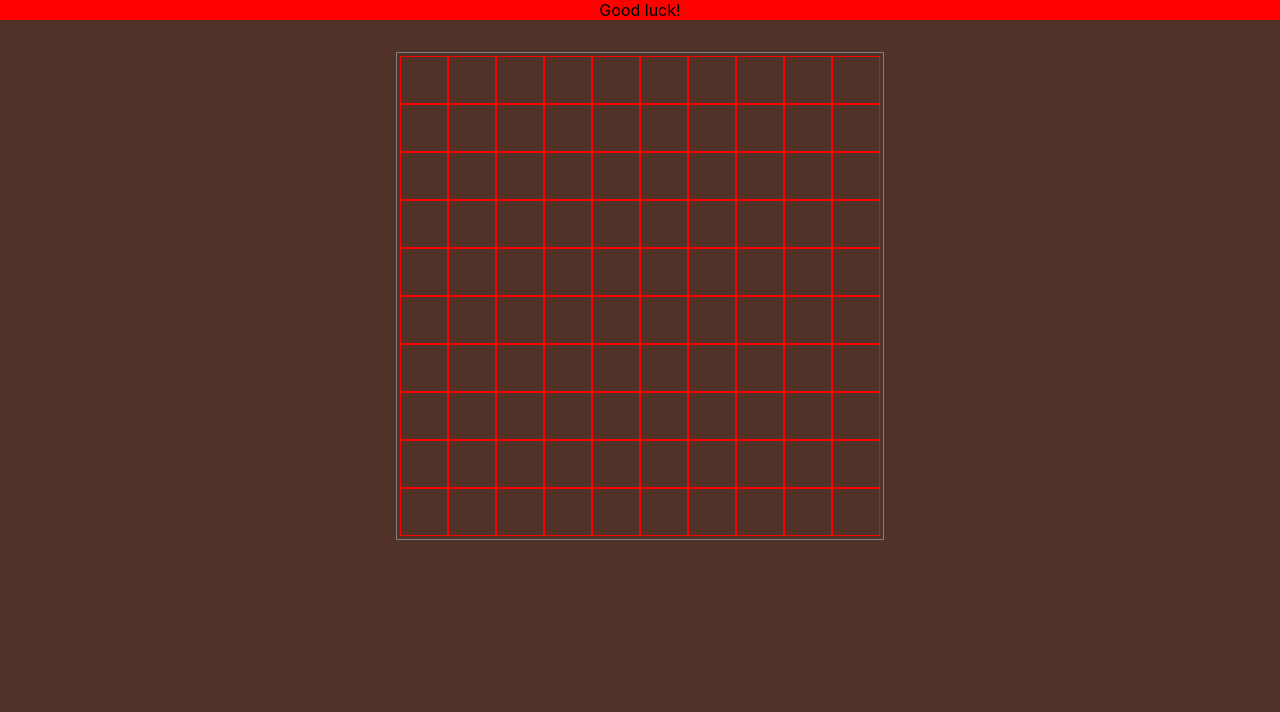
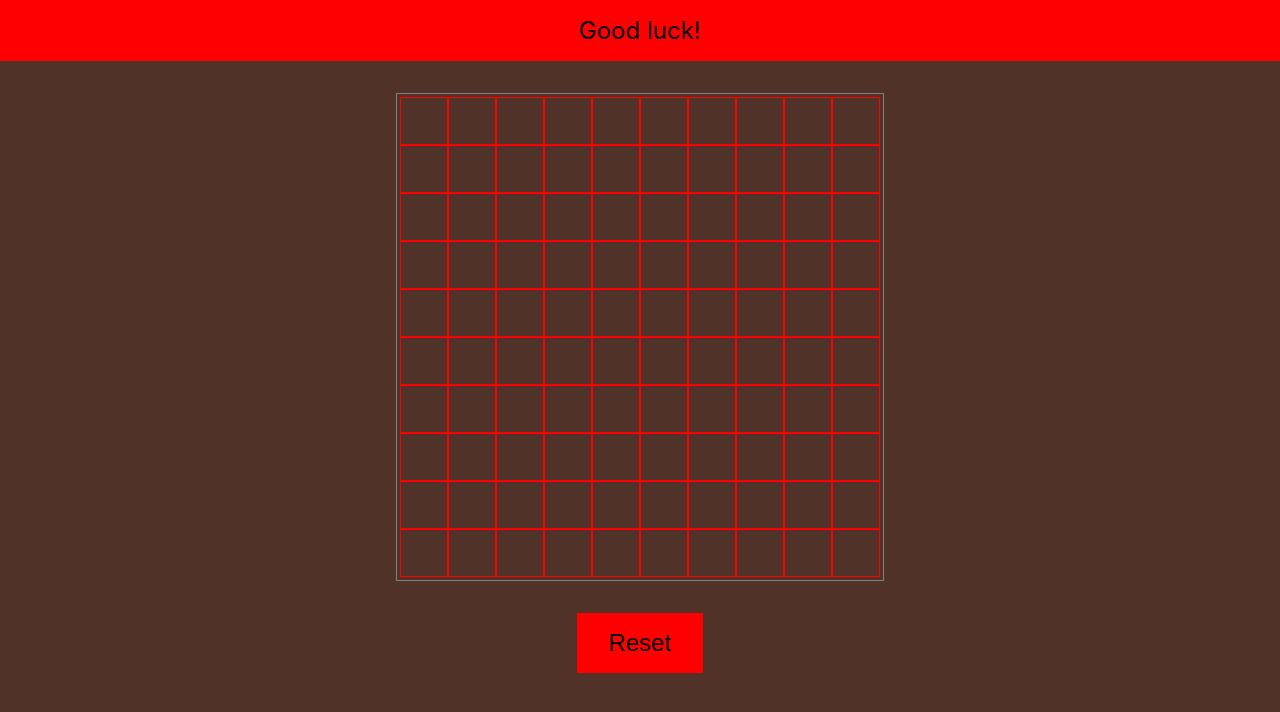
Before and after one commit to Karoly-Git/gomoku, a React (Create React App) app: page / in a window 1280 px wide. Shown: the top 712 px of the page. Built offline with nearby package versions, Linux system fonts and the light colour scheme.

Commit message:
Adding a reset button to restart game. Also, fixing checkDiagonal_B function.

```diff
--- a/src/App.css
+++ b/src/App.css
@@ -11,18 +11,22 @@ body {
 .App {
   display: flex;
   flex-direction: column;
+  align-items: center;
 }
 .App .who-won {
   background-color: red;
   display: flex;
   justify-content: center;
+  width: 100%;
+  padding: 1rem;
+  font-size: 1.5rem;
 }
 .App .board {
   display: flex;
   flex-direction: column;
   border: 1px solid gray;
   padding: 3px;
-  margin: 2rem auto 0;
+  margin-top: 2rem;
 }
 .App .board .row {
   display: flex;
@@ -52,4 +56,16 @@ body {
 .App .board .row .cell .disk-B {
   background-color: blue;
   color: white;
+}
+.App .reset-btn {
+  background-color: red;
+  font-size: 1.5rem;
+  box-shadow: none;
+  border: none;
+  margin-top: 2rem;
+  padding: 1rem 2rem;
+  cursor: pointer;
+}
+.App .reset-btn:hover {
+  background-color: yellow;
 }/*# sourceMappingURL=App.css.map */
--- a/src/App.js
+++ b/src/App.js
@@ -13,10 +13,14 @@ function App() {
     8.  Check vertically if active player won.
     9.  Check diagonal-A is active player won.
     10. Check diagonal-B is active player won.
+    11. Add a reset button to restart game.
   */
+
+  const winCount = 3;
 
   const [activePlayer, setActivePlayer] = useState('A');
   const [isAvailableCell, setIsAvailableCell] = useState(true);
+  const [isThereWinner, setIsThereWinner] = useState(false);
 
   function makeMatrix(n = 10, m = 10) {
     let matrix = new Array(m).fill(new Array(n).fill(null));
@@ -51,7 +55,7 @@ function App() {
     let startX = x;
     let count = 0;
 
-    for (let i = x; i > 0; i--) {
+    for (let i = x; i >= 0; i--) {
       if (matrix[y][i].player === '' || matrix[y][i].player === (activePlayer === 'A' ? 'B' : 'A')) {
         break;
       }
@@ -62,8 +66,9 @@ function App() {
     for (let k = startX; k < matrix[0].length; k++) {
       count++;
 
-      if (count >= 5) {
+      if (count >= winCount) {
         console.log(activePlayer === 'A' ? 'Player-A won!' : 'Player-B won!');
+        setIsThereWinner(true);
         break;
       }
 
@@ -88,8 +93,9 @@ function App() {
     for (let k = startY; k < matrix.length; k++) {
       count++
 
-      if (count >= 5) {
+      if (count >= winCount) {
         console.log(activePlayer === 'A' ? 'Player-A won!' : 'Player-B won!');
+        setIsThereWinner(true);
         break;
       }
 
@@ -127,8 +133,9 @@ function App() {
 
       count++;
 
-      if (count >= 5) {
+      if (count >= winCount) {
         console.log(activePlayer === 'A' ? 'Player-A won!' : 'Player-B won!');
+        setIsThereWinner(true);
         break;
       }
 
@@ -146,33 +153,35 @@ function App() {
     let startX;
     let startY;
 
-    while (indexX <= matrix[0].length - 1 && indexY >= 0) {
+    while (indexX < matrix[0].length && indexY >= 0) {
       if (matrix[indexY][indexX].player === '' || matrix[indexY][indexX].player === (activePlayer === 'A' ? 'B' : 'A')) {
         break;
       }
+
       startX = indexX;
       startY = indexY;
+
       indexX++;
       indexY--;
     }
 
-    while (startX > 0 && startY < matrix.length) {
+    while (startX >= 0 && startY < matrix.length) {
+      //console.log(startX, startY);
       if (matrix[startY][startX].player === '' || matrix[startY][startX].player === (activePlayer === 'A' ? 'B' : 'A')) {
         break;
       }
 
       count++;
 
-      if (count >= 5) {
+      if (count >= winCount) {
         console.log(activePlayer === 'A' ? 'Player-A won!' : 'Player-B won!');
+        setIsThereWinner(true);
         break;
       }
 
       startX--;
       startY++;
     }
-
-    console.log(count);
   }
 
   function checkIsAvaliableCell() {
@@ -192,6 +201,12 @@ function App() {
     }
   }
 
+  function resetBoard() {
+    setIsThereWinner(false);
+    setIsAvailableCell(true);
+    setMatrix(makeMatrix());
+  }
+
   return (
     <div className="App">
       <div className='who-won'>{!isAvailableCell ? 'No winner' : 'Good luck!'}</div>
@@ -201,7 +216,15 @@ function App() {
             <div className='row' key={rIndex}>
               {
                 row.map((cell, cIndex) =>
-                  <div className='cell' key={cIndex} onClick={() => handleClick(cIndex, rIndex)} style={matrix[rIndex][cIndex].player ? { backgroundColor: 'unset' } : {}}>
+                  <div
+                    className='cell'
+                    key={cIndex}
+                    onClick={() => handleClick(cIndex, rIndex)}
+                    style={{
+                      backgroundColor: matrix[rIndex][cIndex].player ? 'unset' : '',
+                      pointerEvents: isThereWinner ? 'none' : ''
+                    }}
+                  >
                     {matrix[rIndex][cIndex].player === '' ? <></> : matrix[rIndex][cIndex].player === 'A' ? <div className='disk disk-A'>{`${cIndex}/${rIndex}`}</div> : <div className='disk disk-B'>{`${cIndex}/${rIndex}`}</div>}
                   </div>
                 )
@@ -210,6 +233,7 @@ function App() {
           )
         }
       </div>
+      <button className='reset-btn' onClick={resetBoard}>Reset</button>
     </div>
   );
 }
--- a/src/App.scss
+++ b/src/App.scss
@@ -11,11 +11,15 @@ body {
 .App {
   display: flex;
   flex-direction: column;
+  align-items: center;
 
   .who-won {
     background-color: red;
     display: flex;
     justify-content: center;
+    width: 100%;
+    padding: 1rem;
+    font-size: 1.5rem;
   }
 
   .board {
@@ -23,7 +27,7 @@ body {
     flex-direction: column;
     border: 1px solid gray;
     padding: 3px;
-    margin: 2rem auto 0;
+    margin-top: 2rem;
 
     .row {
       display: flex;
@@ -60,4 +64,19 @@ body {
       }
     }
   }
+
+  .reset-btn {
+    background-color: red;
+    //width: 10rem;
+    font-size: 1.5rem;
+    box-shadow: none;
+    border: none;
+    margin-top: 2rem;
+    padding: 1rem 2rem;
+    cursor: pointer;
+
+    &:hover {
+      background-color: yellow;
+    }
+  }
 }
```
Also changed, not shown: 1 other file (tests, documents, lock files or other folders).
